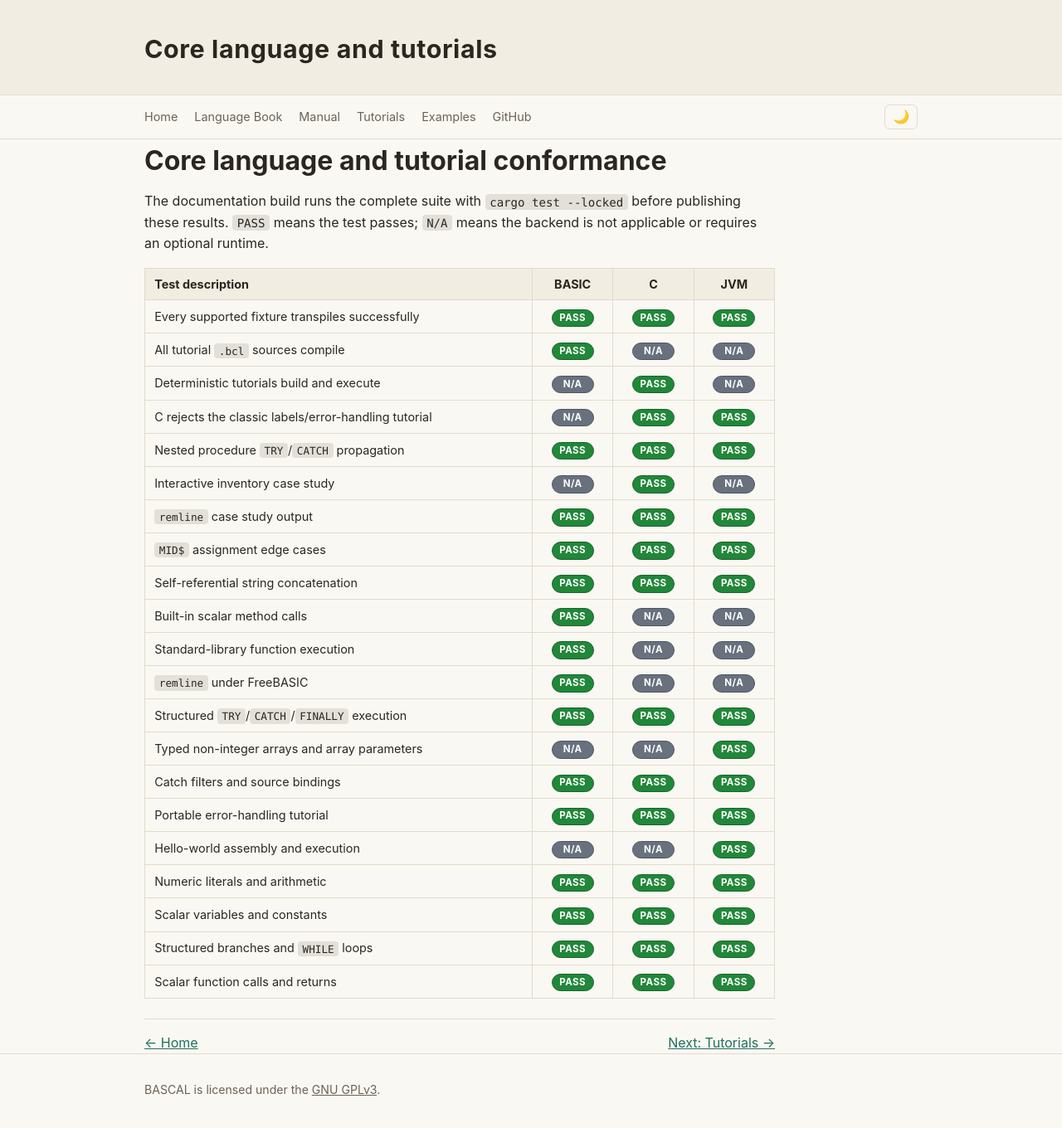
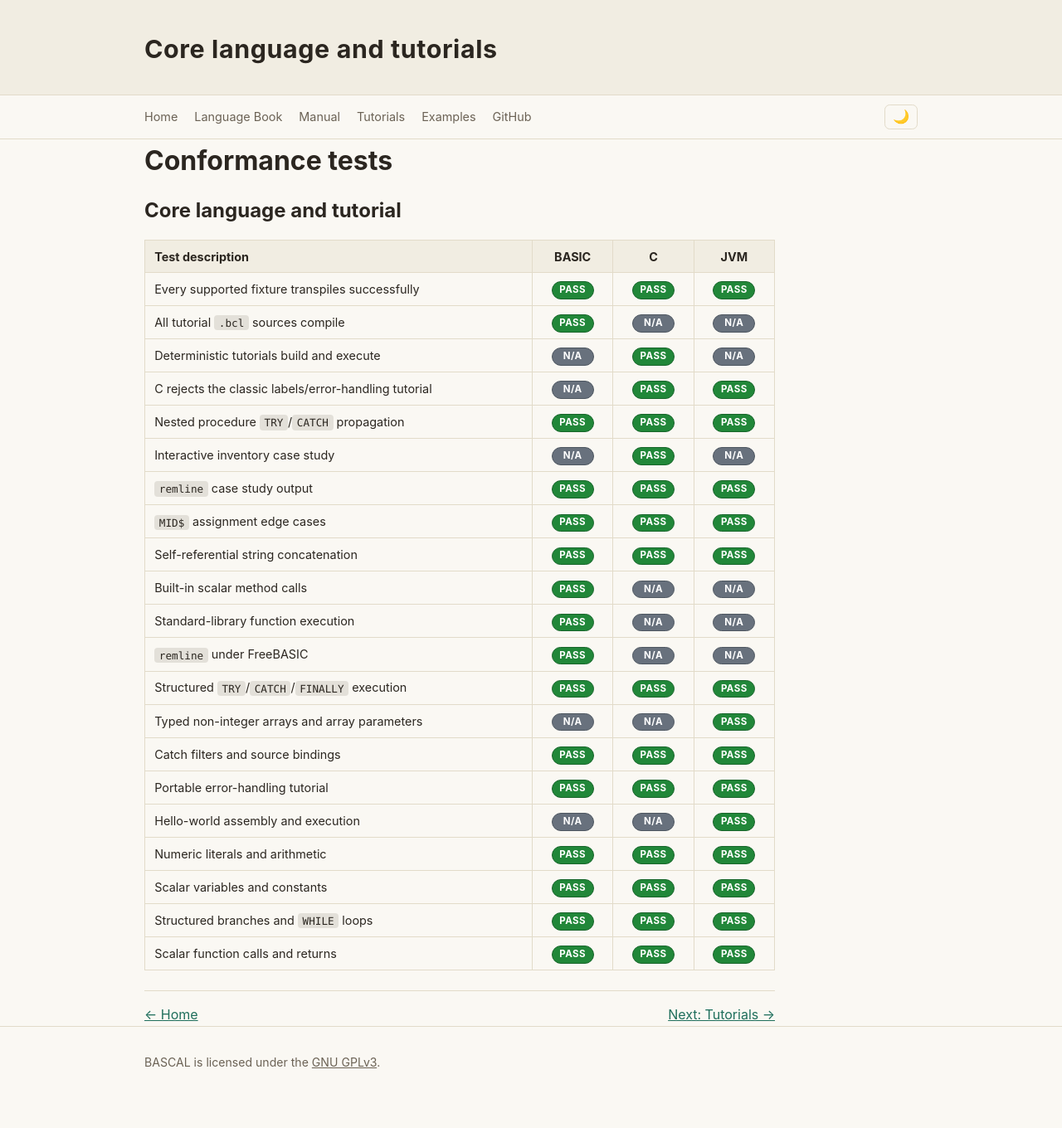
Before and after one commit to johnjoeallen/bascal, an MkDocs documentation site: the page built from docs/conformance.md, in a window 1280 px wide and 1374 px high. Shown: the top 1360 px of the window at 83% size. Built offline with MkDocs 1.6.1, drawn with Linux system fonts in a browser that asks for light colours.

Commit message:
Simplify conformance tests page heading

```diff
--- a/docs/conformance.md
+++ b/docs/conformance.md
@@ -1,8 +1,6 @@
-# Core language and tutorial conformance
+# Conformance tests
 
-The documentation build runs the complete suite with `cargo test --locked`
-before publishing these results. `PASS` means the test passes; `N/A` means the
-backend is not applicable or requires an optional runtime.
+## Core language and tutorial
 
 | Test description | BASIC | C | JVM |
 | --- | :---: | :---: | :---: |
```
